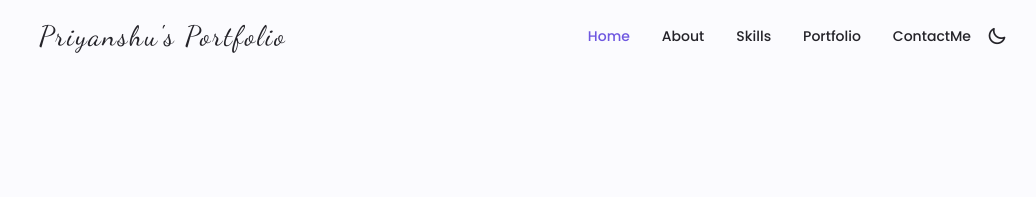
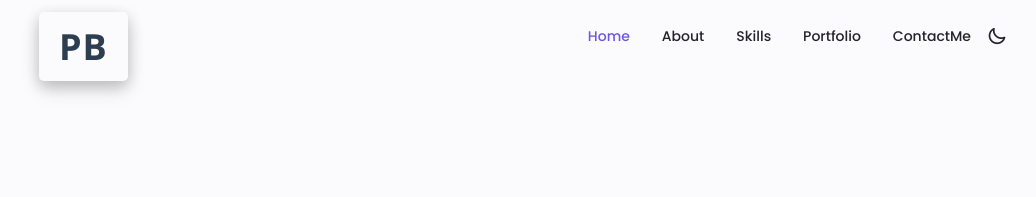
Before and after one commit to priyanshu1101/Portfolio-Website, a plain HTML site: page index.html in a window 1280 px wide. Shown: the top 197 px of the page, without its empty margins (117-1153 px from the left). Drawn offline with nearby package versions, Linux system fonts and the light colour scheme.

Commit message:
Update portfolio logo style

```diff
--- a/index.html
+++ b/index.html
@@ -26,9 +26,41 @@
     <!--==================== HEADER ====================-->
     <header class="header" id="header">
         <nav class="nav container">
-            <a href="#" class="nav__logo"
-                style="font-family: 'Dancing Script', cursive; font-size: 28px; font-weight: normal; letter-spacing: 2px;">Priyanshu's
-                Portfolio</a>
+            <a href="#" class="portfolio-logo">PB</a>
+            <style>
+                .portfolio-logo {
+                    font-family: 'Segoe UI', Tahoma, Geneva, Verdana, sans-serif;
+                    font-size: 36px;
+                    font-weight: bold;
+                    letter-spacing: 1px;
+                    text-decoration: none;
+                    color: #2c3e50;
+                    /* Dark gray color */
+                    padding: 10px 20px;
+                    border: none;
+                    border-radius: 5px;
+                    /* Rounded corners */
+                    margin-top: 20px;
+                    /* Margin above the logo */
+
+                    /* 3D effect with box shadows */
+                    box-shadow: 0 5px 15px rgba(0, 0, 0, 0.2), 0 10px 20px rgba(0, 0, 0, 0.1);
+                    transition: color 0.3s ease-in-out, background-color 0.3s ease-in-out, transform 0.3s ease-in-out;
+                }
+
+                .portfolio-logo:hover {
+                    color: #ecf0f1;
+                    /* Light gray color on hover */
+                    background-color: #34495e;
+                    /* Darker background on hover */
+                    transform: translate(0, -5px);
+                    /* Move up on hover */
+                    box-shadow: 0 2px 5px rgba(0, 0, 0, 0.1), 0 5px 10px rgba(0, 0, 0, 0.2);
+                    /* Adjusted shadows on hover */
+                }
+            </style>
+
+
             <div class="nav__menu" id="nav-menu">
                 <ul class="nav__list grid">
                     <li class="nav__item">
```
